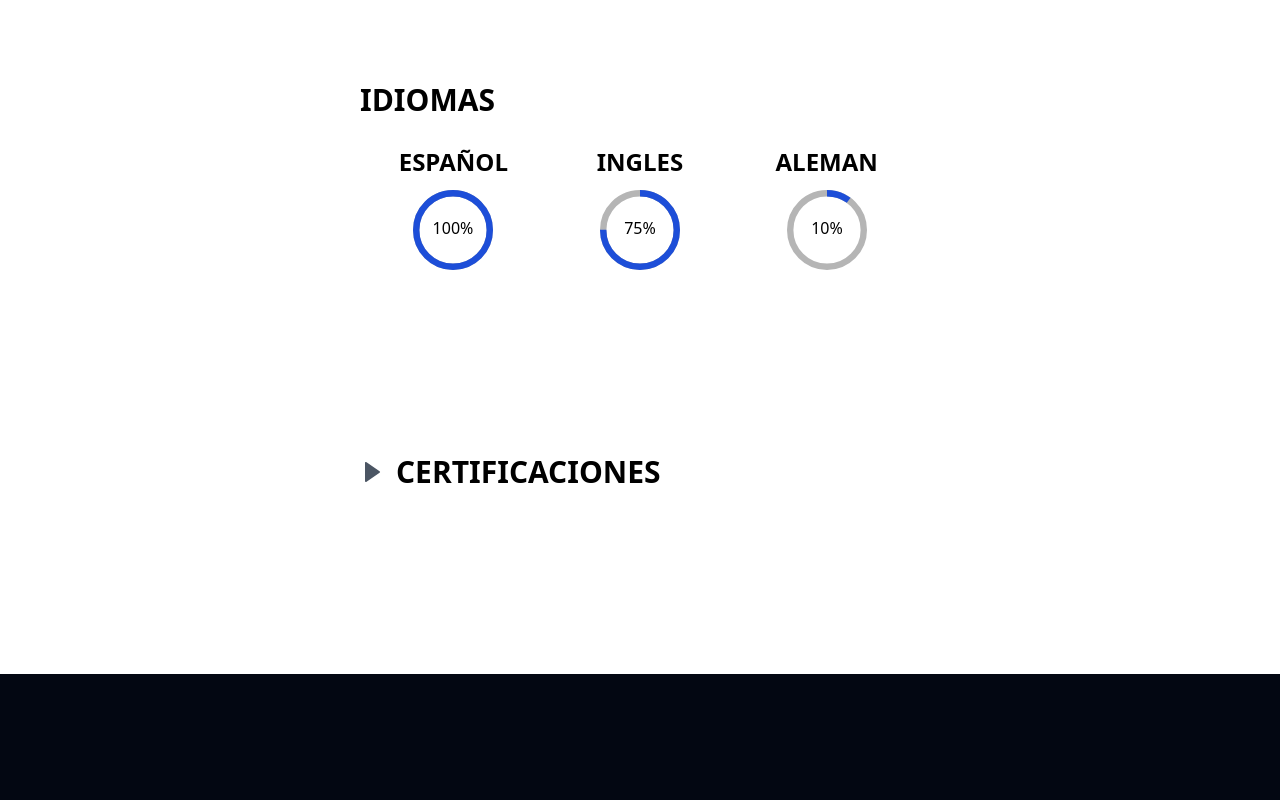
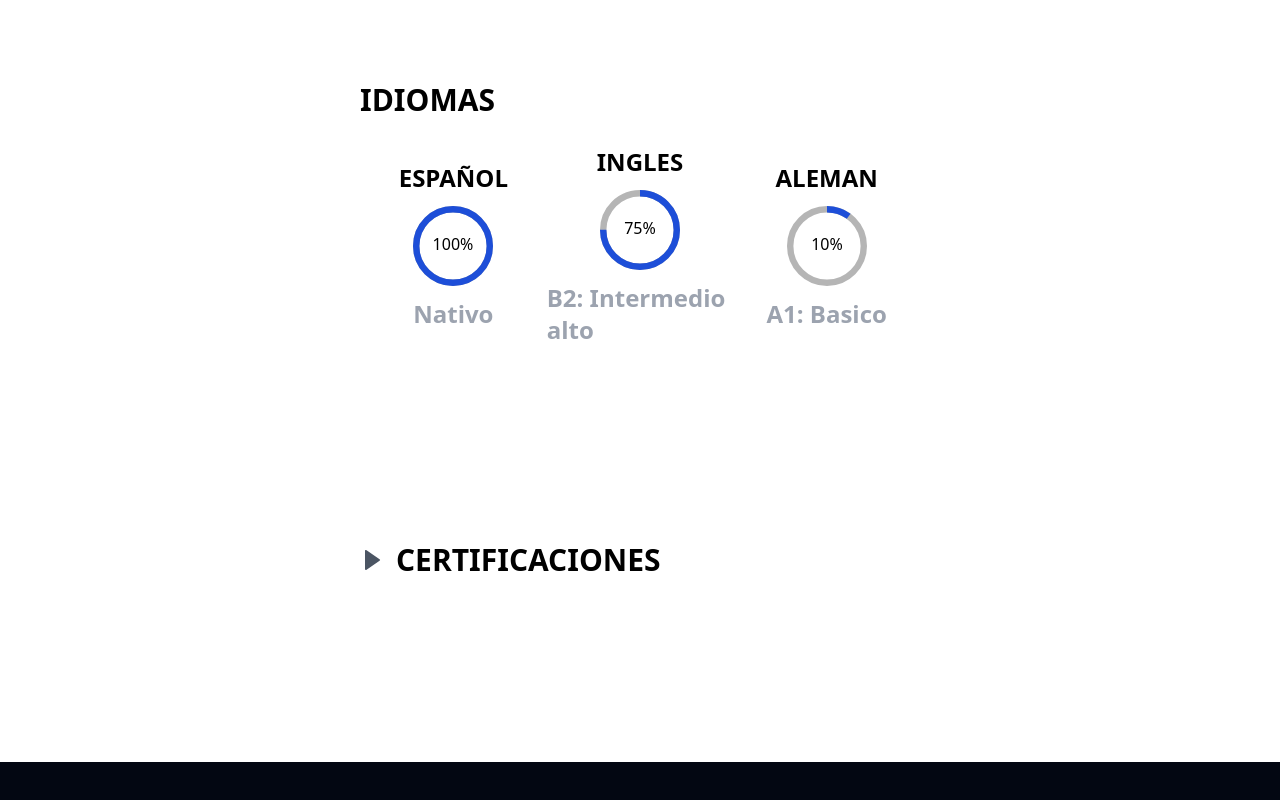
Before and after one commit to mateodevcode/curriculum-vitae-react, a React (Vite) app: page / in a window 1280 px wide. Shown: the part 1840-2640 px from the top of the page. Built offline with nearby package versions, Linux system fonts and the light colour scheme.

Commit message:
Se actualizo el componente de idiomas y se agrego el nivel del idioma

```diff
--- a/src/components/Idiomas.jsx
+++ b/src/components/Idiomas.jsx
@@ -12,13 +12,14 @@ const Idiomas = () => {
         IDIOMAS
       </h3>
       <div className="flex flex-row justify-around items-center">
-        <div className="w-20 flex flex-col justify-center items-center">
+        <div className="w-56 flex flex-col justify-center items-center ">
           <span className="my-3 text-2xl uppercase font-semibold">Español</span>
+          <div className="w-20">
             <CircularProgressbar
               value={percentageEspanol}
               text={`${percentageEspanol}%`}
               styles={buildStyles({
-              rotation: 0.25,
+                rotation: 0,
                 strokeLinecap: "butt",
                 textSize: "20px",
                 pathTransitionDuration: 0.5,
@@ -29,9 +30,12 @@ const Idiomas = () => {
               })}
             />
           </div>
+          <span className="my-3 text-2xl font-semibold text-gray-400">Nativo</span>
+        </div>
 
-        <div className="w-20 flex flex-col justify-center items-center">
+        <div className="w-56 flex flex-col justify-center items-center">
           <span className="my-3 text-2xl uppercase font-semibold">Ingles</span>
+          <div className="w-20">
             <CircularProgressbar
               value={percentageingles}
               text={`${percentageingles}%`}
@@ -47,9 +51,12 @@ const Idiomas = () => {
               })}
             />
           </div>
+          <span className="my-3 text-2xl font-semibold text-gray-400">B2: Intermedio alto</span>
+        </div>
 
-        <div className="w-20 flex flex-col justify-center items-center">
+        <div className="w-56 flex flex-col justify-center items-center">
           <span className="my-3 text-2xl uppercase font-semibold">Aleman</span>
+          <div className="w-20">
             <CircularProgressbar
               value={percentagealeman}
               text={`${percentagealeman}%`}
@@ -65,8 +72,8 @@ const Idiomas = () => {
               })}
             />
           </div>
-
-
+          <span className="my-3 text-2xl font-semibold text-gray-400">A1: Basico</span>
+        </div>
       </div>
     </div>
   );
```
Lines whose indentation alone changed are shown as unchanged.
